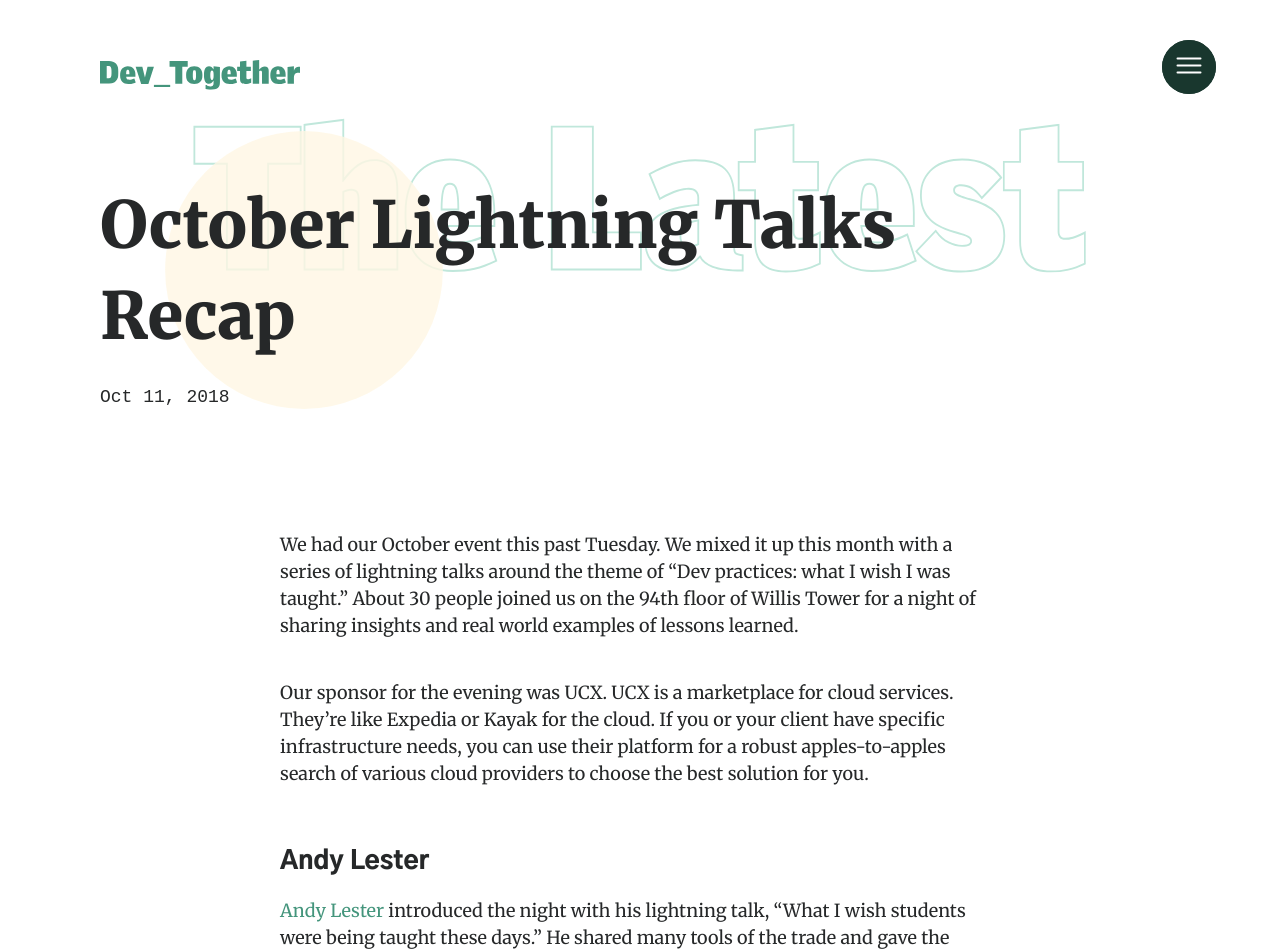
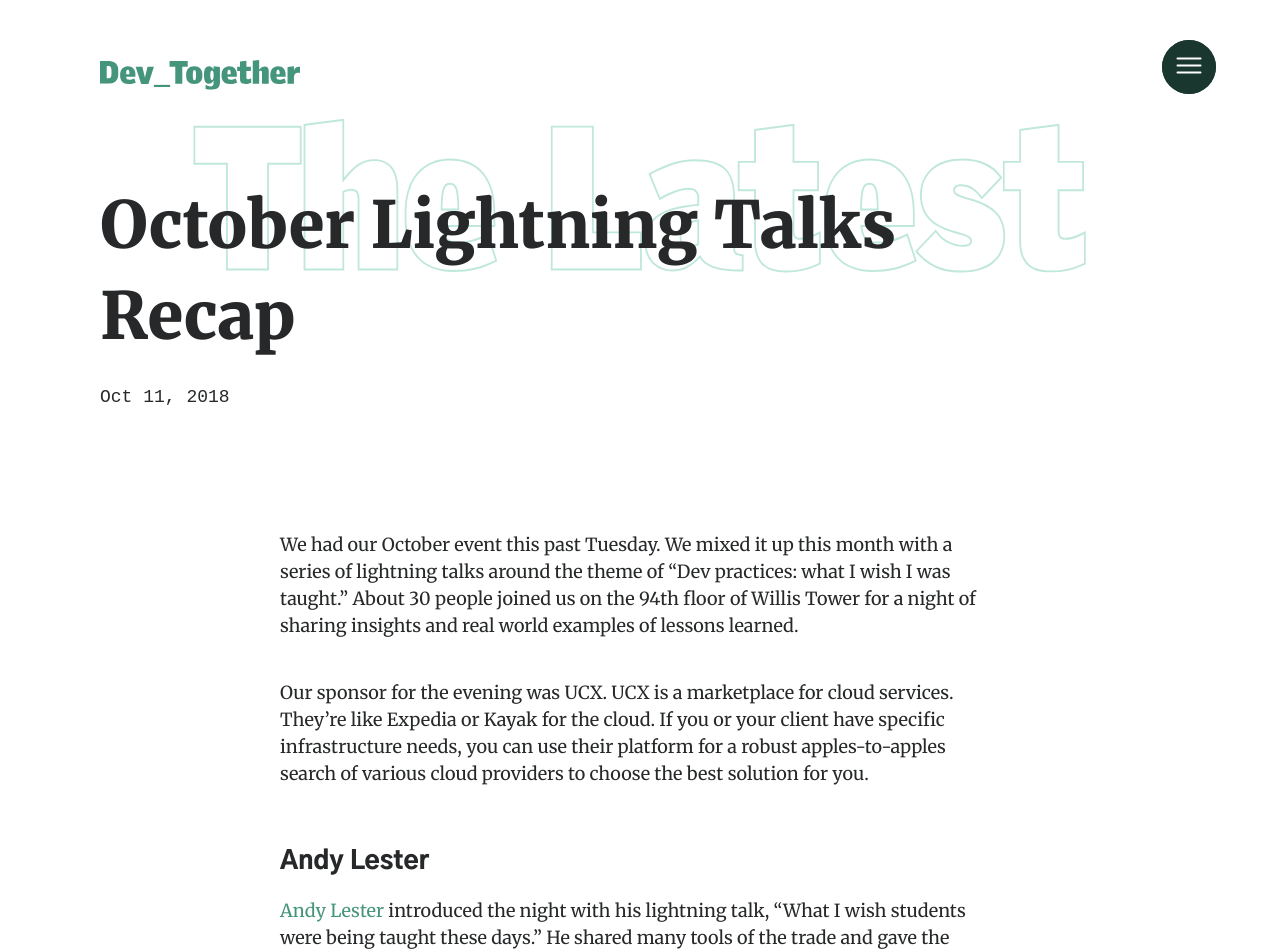
Before and after one commit to mercedesb/dev-together, a Jekyll site: the page built from docs/_posts/2018-10-11-oct-lightning-talks.md, in a window 1280 px wide. Shown: the top 952 px of the page. Built offline with Jekyll 4.4.1, drawn with Linux system fonts in a browser that asks for light colours; some web fonts are replaced.

Commit message:
updated blog styling and made iframes responsive

```diff
--- a/docs/_layouts/post.html
+++ b/docs/_layouts/post.html
@@ -14,9 +14,6 @@
     <header class="Section PostHeader">
       <img class="BackgroundHeading" src="../assets/images/TheLatest.svg" alt="The Latest text" />
       <div class="Grid">
-        <div class=GridItem>
-          {% include background_circle.html color="#FFF7E4" %}
-        </div>
         <div class="GridItem GridItem--twoThirds">
           <h1 itemprop="name headline">{{ page.title }}</h1>
           <p>
--- a/docs/_posts/2018-10-11-oct-lightning-talks.md
+++ b/docs/_posts/2018-10-11-oct-lightning-talks.md
@@ -13,41 +13,57 @@
 ## Andy Lester
 [Andy Lester](https://twitter.com/petdance) introduced the night with his lightning talk, "What I wish students were being taught these days." He shared many tools of the trade and gave the audience a bunch of reading recommendations for those evergreen skills we need to hone as developers. His approach to learning debugging was particularly interesting and applicable from day 1 as a dev.
 
-<iframe width="560" height="315" src="https://www.youtube.com/embed/NfhpKl82bUo?rel=0" frameborder="0" allow="autoplay; encrypted-media" allowfullscreen></iframe><br/>
+<div class="iframe-container">
+  <iframe src="https://www.youtube.com/embed/NfhpKl82bUo?rel=0" frameborder="0" allow="autoplay; encrypted-media" allowfullscreen></iframe>
+</div>
 
 ## Aji Slater
 After Andy, [Aji Slater](https://twitter.com/DoodlingDev) took the podium to talk to us about commit messages in his talk, "Commit Message to the Rescue." Aji introduced his topic with an entertaining Dr. Seuss themed anecdote and showed some great, real examples of how _not_ to write your commit messages. He also shared some git and Github pro tips to make the development workflow and commit messages effortless.
 
-<iframe width="560" height="315" src="https://www.youtube.com/embed/TBxl0gFCXgM?rel=0" frameborder="0" allow="autoplay; encrypted-media" allowfullscreen></iframe><br/>
+<div class="iframe-container">
+  <iframe src="https://www.youtube.com/embed/TBxl0gFCXgM?rel=0" frameborder="0" allow="autoplay; encrypted-media" allowfullscreen></iframe>
+</div>
 
 ## Mina Slater
 Next up was [Mina Slater](https://twitter.com/Minar528) with her talk "Error Messages Are Your Friends." One of her main takeaways was that getting an error message means something is not working as expected, not that we did anything wrong. But because it makes us feel that way, we don't run our code often enough. Error messages provide a roadmap and help get you unstuck so we should run our code early and often.
 
-<iframe width="560" height="315" src="https://www.youtube.com/embed/m6pu8BqDPik?rel=0" frameborder="0" allow="autoplay; encrypted-media" allowfullscreen></iframe><br/>
+<div class="iframe-container">
+  <iframe src="https://www.youtube.com/embed/m6pu8BqDPik?rel=0" frameborder="0" allow="autoplay; encrypted-media" allowfullscreen></iframe>
+</div>
 
 ## Thomas Wilburn
 [Thomas Wilburn](https://twitter.com/thomaswilburn) spoke next about "Accessibility testing in the palm of your hand." Thomas walked the group through the specifics of how to use a screen reader on both iOS and Android so that everyone could start accessibility testing the code they're writing right now. Knowing how screen readers work builds empathy for your users. Using sites that aren't built well for screen readers makes you realize how cumbersome it can be for non/low-sighted users.
 
-<iframe width="560" height="315" src="https://www.youtube.com/embed/GXxodAhYa-k?rel=0" frameborder="0" allow="autoplay; encrypted-media" allowfullscreen></iframe><br/>
+<div class="iframe-container">
+  <iframe src="https://www.youtube.com/embed/GXxodAhYa-k?rel=0" frameborder="0" allow="autoplay; encrypted-media" allowfullscreen></iframe>
+</div>
 
 ## Eleni Chappen
 After Thomas, [Eleni Chappen](https://twitter.com/echappen) shared her "5 tips for React/Redux." It's important to remember that React is just Javascript. ES6 classes are syntactic sugar for regular JS prototype inheritance. She also walked through some tips for component rendering, using PropTypes for type checking in React, and how to store state in large React applications.
 
-<iframe width="560" height="315" src="https://www.youtube.com/embed/xF88b29PIE4?rel=0" frameborder="0" allow="autoplay; encrypted-media" allowfullscreen></iframe><br/>
+<div class="iframe-container">
+  <iframe src="https://www.youtube.com/embed/xF88b29PIE4?rel=0" frameborder="0" allow="autoplay; encrypted-media" allowfullscreen></iframe>
+</div>
 
 ## Jeremy Hanna
 Jeremy Hanna gave us a "Deploying software 101" and talked to us about how software delivery cycles and deploying software has changed. He also shared some really wonderful diagrams to illustrate different deployment strategies.
 
-<iframe width="560" height="315" src="https://www.youtube.com/embed/QPr_Hibx1Lc?rel=0" frameborder="0" allow="autoplay; encrypted-media" allowfullscreen></iframe><br/>
+<div class="iframe-container">
+  <iframe src="https://www.youtube.com/embed/QPr_Hibx1Lc?rel=0" frameborder="0" allow="autoplay; encrypted-media" allowfullscreen></iframe>
+</div>
 
 ## Doug Bell
 "The Features of Good Documentation" by [Doug Bell](https://twitter.com/preaction) was next, and he walked us through a practical example of why code is not (and should not) always be self-documenting and why we as developers need to add more context to our code. Doug gave the group some amazing checklists to reference for what type of information to include in your documentation as well as specifically what to document in your code.
 
-<iframe width="560" height="315" src="https://www.youtube.com/embed/hilmycpUA1c?rel=0" frameborder="0" allow="autoplay; encrypted-media" allowfullscreen></iframe><br/>
+<div class="iframe-container">
+  <iframe src="https://www.youtube.com/embed/hilmycpUA1c?rel=0" frameborder="0" allow="autoplay; encrypted-media" allowfullscreen></iframe>
+</div>
 
 ## Mat Biscan
 And wrapping up the evening was Mat Biscan with "Vim: Never Use a Mouse Again." Mat gave his entire presentation in Vim and walked through some of the various commands. He provided a lot of great references for learning Vim and acknowledged that its a process that takes everyone, no matter their experience level, time to learn.
 
-<iframe width="560" height="315" src="https://www.youtube.com/embed/n8AfCjpywHQ?rel=0" frameborder="0" allow="autoplay; encrypted-media" allowfullscreen></iframe><br/>
+<div class="iframe-container">
+  <iframe src="https://www.youtube.com/embed/n8AfCjpywHQ?rel=0" frameborder="0" allow="autoplay; encrypted-media" allowfullscreen></iframe>
+</div>
 
 Thank you to everyone who came out for the event. It was so amazing and we hope you enjoyed it as much as we did!
--- a/docs/_sass/base/_post.scss
+++ b/docs/_sass/base/_post.scss
@@ -1,5 +1,5 @@
 .Post {
-  p, blockquote, code, h1, h2, h3, h4, h5, h6, ul, ol, pre, iframe, .highlighter-rouge {
+  p, blockquote, code, h1, h2, h3, h4, h5, h6, ul, ol, pre, .iframe-container, iframe, .highlighter-rouge {
     grid-column-start: 2;
     grid-column-end: span 4;
   }
@@ -9,9 +9,21 @@
     margin-bottom: 0;
   }
 
+  .iframe-container {
+    position: relative;
+    overflow: hidden;
+    padding-top: 56.25%;
+  }
+
   iframe {
-    display: block;
-    margin: auto;
+    // display: block;
+    // margin: auto;
+    position: absolute;
+    top: 0;
+    left: 0;
+    width: 100%;
+    height: 100%;
+    border: 0;
   }
 
   blockquote {
@@ -45,25 +57,7 @@
     padding-bottom: 0;
   }
 
-  .GridItem:first-child {
-    grid-row-start: 1;
-    grid-row-end: 3;
-    position: absolute;
-    left: 5%;
-
-    svg {
-      display: none;
-
-      @include media($min-desktop) {
-        display: block;
-        width: 100%;
-        opacity: .8;
-      }
-    }
-  }
-
-  .GridItem:nth-child(2) {
-    grid-row-start: 1;
+  .GridItem {
     z-index: 1;
   }
 
```
